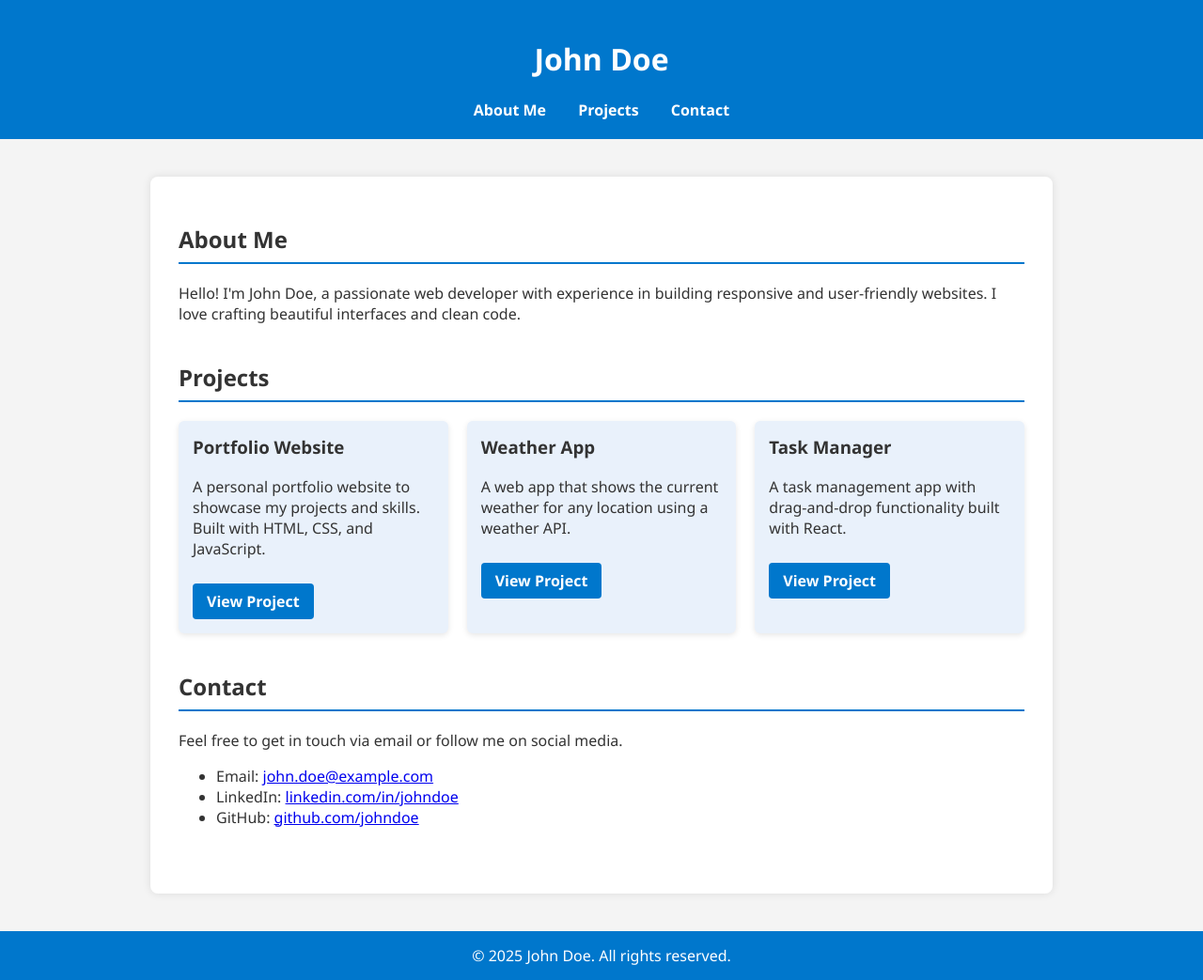
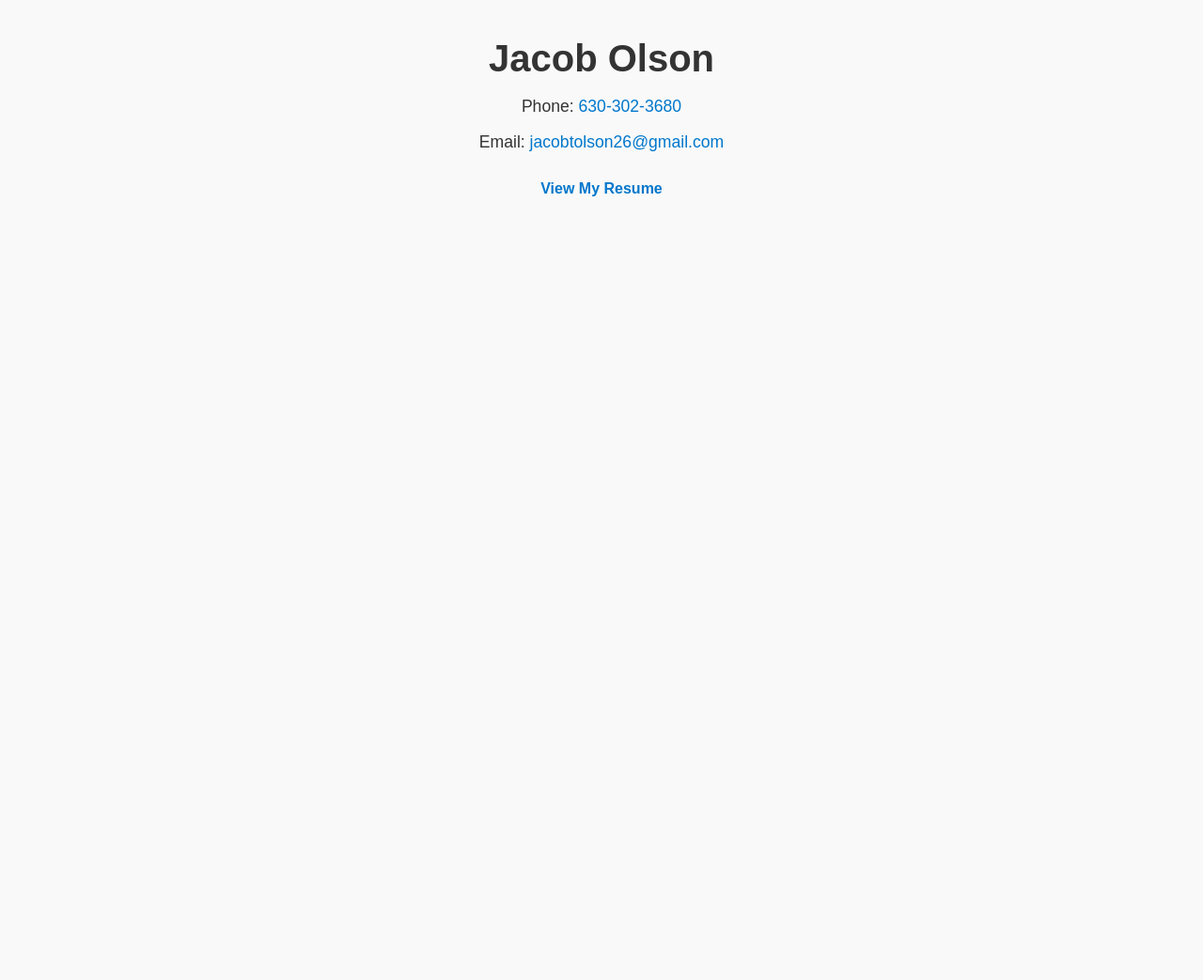
Before and after one commit to jolson2630/jolson2630.github.io, a plain HTML site: page index.html in a window 1280 px wide. Shown: the whole page at 94% size. After the commit the page ends 800 px from the top, so only its background shows below. Drawn offline with Linux system fonts and the light colour scheme.

Commit message:
Update index.html

```diff
--- a/index.html
+++ b/index.html
@@ -3,136 +3,50 @@
 <head>
   <meta charset="UTF-8" />
   <meta name="viewport" content="width=device-width, initial-scale=1" />
-  <title>My Portfolio</title>
+  <title>Jacob Olson - Portfolio</title>
   <style>
     body {
-      font-family: 'Segoe UI', Tahoma, Geneva, Verdana, sans-serif;
-      margin: 0;
-      background: #f4f4f4;
+      font-family: Arial, sans-serif;
+      max-width: 600px;
+      margin: 40px auto;
+      padding: 0 20px;
+      background-color: #f9f9f9;
       color: #333;
     }
     header {
-      background-color: #0077cc;
-      color: white;
-      padding: 20px;
       text-align: center;
+      margin-bottom: 40px;
     }
-    nav {
-      margin-top: 10px;
+    h1 {
+      font-size: 2.5em;
+      margin-bottom: 5px;
     }
-    nav a {
-      color: white;
+    .contact-info {
+      font-size: 1.1em;
+      margin-bottom: 30px;
+    }
+    a {
+      color: #0077cc;
       text-decoration: none;
-      margin: 0 15px;
-      font-weight: bold;
     }
-    nav a:hover {
+    a:hover {
       text-decoration: underline;
     }
-    main {
-      max-width: 900px;
-      margin: 40px auto;
-      background: white;
-      padding: 30px;
-      box-shadow: 0 0 10px rgba(0,0,0,0.1);
-      border-radius: 8px;
-    }
-    section {
-      margin-bottom: 40px;
-    }
-    h2 {
-      border-bottom: 2px solid #0077cc;
-      padding-bottom: 8px;
-      margin-bottom: 20px;
-    }
-    .projects {
-      display: grid;
-      grid-template-columns: repeat(auto-fit,minmax(250px, 1fr));
-      gap: 20px;
-    }
-    .project {
-      background: #e9f1fb;
-      padding: 15px;
-      border-radius: 6px;
-      box-shadow: 0 2px 6px rgba(0,0,0,0.1);
-    }
-    .project h3 {
-      margin-top: 0;
-    }
-    footer {
-      text-align: center;
-      padding: 15px;
-      background: #0077cc;
-      color: white;
-      margin-top: 40px;
-    }
-    a.button {
-      display: inline-block;
-      background: #0077cc;
-      color: white;
-      padding: 8px 15px;
-      border-radius: 4px;
-      text-decoration: none;
-      font-weight: 600;
-      margin-top: 10px;
-    }
-    a.button:hover {
-      background: #005fa3;
+    .resume-link {
+      display: block;
+      margin-top: 20px;
+      font-weight: bold;
     }
   </style>
 </head>
 <body>
-
-<header>
-  <h1>John Doe</h1>
-  <nav>
-    <a href="#about">About Me</a>
-    <a href="#projects">Projects</a>
-    <a href="#contact">Contact</a>
-  </nav>
-</header>
-
-<main>
-  <section id="about">
-    <h2>About Me</h2>
-    <p>Hello! I'm John Doe, a passionate web developer with experience in building responsive and user-friendly websites. I love crafting beautiful interfaces and clean code.</p>
-  </section>
-
-  <section id="projects">
-    <h2>Projects</h2>
-    <div class="projects">
-      <div class="project">
-        <h3>Portfolio Website</h3>
-        <p>A personal portfolio website to showcase my projects and skills. Built with HTML, CSS, and JavaScript.</p>
-        <a href="#" class="button" target="_blank" rel="noopener">View Project</a>
-      </div>
-      <div class="project">
-        <h3>Weather App</h3>
-        <p>A web app that shows the current weather for any location using a weather API.</p>
-        <a href="#" class="button" target="_blank" rel="noopener">View Project</a>
-      </div>
-      <div class="project">
-        <h3>Task Manager</h3>
-        <p>A task management app with drag-and-drop functionality built with React.</p>
-        <a href="#" class="button" target="_blank" rel="noopener">View Project</a>
-      </div>
+  <header>
+    <h1>Jacob Olson</h1>
+    <div class="contact-info">
+      <p>Phone: <a href="tel:6303023680">630-302-3680</a></p>
+      <p>Email: <a href="mailto:jacobtolson26@gmail.com">jacobtolson26@gmail.com</a></p>
     </div>
-  </section>
-
-  <section id="contact">
-    <h2>Contact</h2>
-    <p>Feel free to get in touch via email or follow me on social media.</p>
-    <ul>
-      <li>Email: <a href="mailto:john.doe@example.com">john.doe@example.com</a></li>
-      <li>LinkedIn: <a href="https://linkedin.com/in/johndoe" target="_blank" rel="noopener">linkedin.com/in/johndoe</a></li>
-      <li>GitHub: <a href="https://github.com/johndoe" target="_blank" rel="noopener">github.com/johndoe</a></li>
-    </ul>
-  </section>
-</main>
-
-<footer>
-  &copy; 2025 John Doe. All rights reserved.
-</footer>
-
+    <a class="resume-link" href="https://docs.google.com/document/d/18rW4cC5LVmuAmZptgUSqRog_B-7irMVcTnB_giNSjxU/edit?tab=t.0" target="_blank" rel="noopener noreferrer">View My Resume</a>
+  </header>
 </body>
 </html>
```
